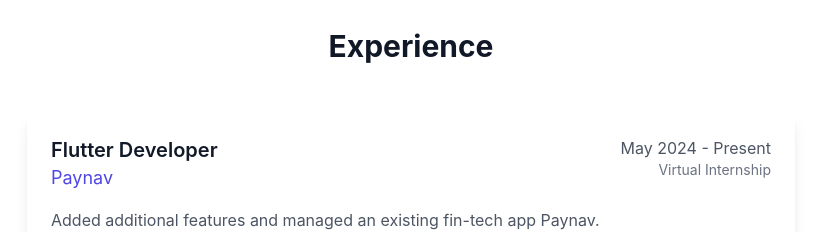
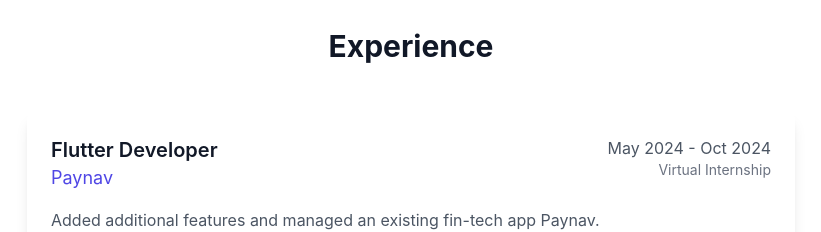
Before and after one commit to aswin-codes/portfolio, a React (Vite) app: page / in a window 1280 px wide. Shown: the part 1980-2212 px from the top of the page, without its empty margins (229-1050 px from the left). Built offline with nearby package versions, Linux system fonts and the light colour scheme.

Commit message:
Update internships.js

```diff
--- a/src/data/internships.js
+++ b/src/data/internships.js
@@ -3,7 +3,7 @@ export const internships = [
     company: "Paynav",
     position: "Flutter Developer",
     type: "Virtual Internship",
-    duration: "May 2024 - Present",
+    duration: "May 2024 - Oct 2024",
     description:
       "Added additional features and managed an existing fin-tech app Paynav.",
     tech: ["Flutter", "Dart", "FinTech"],
```
